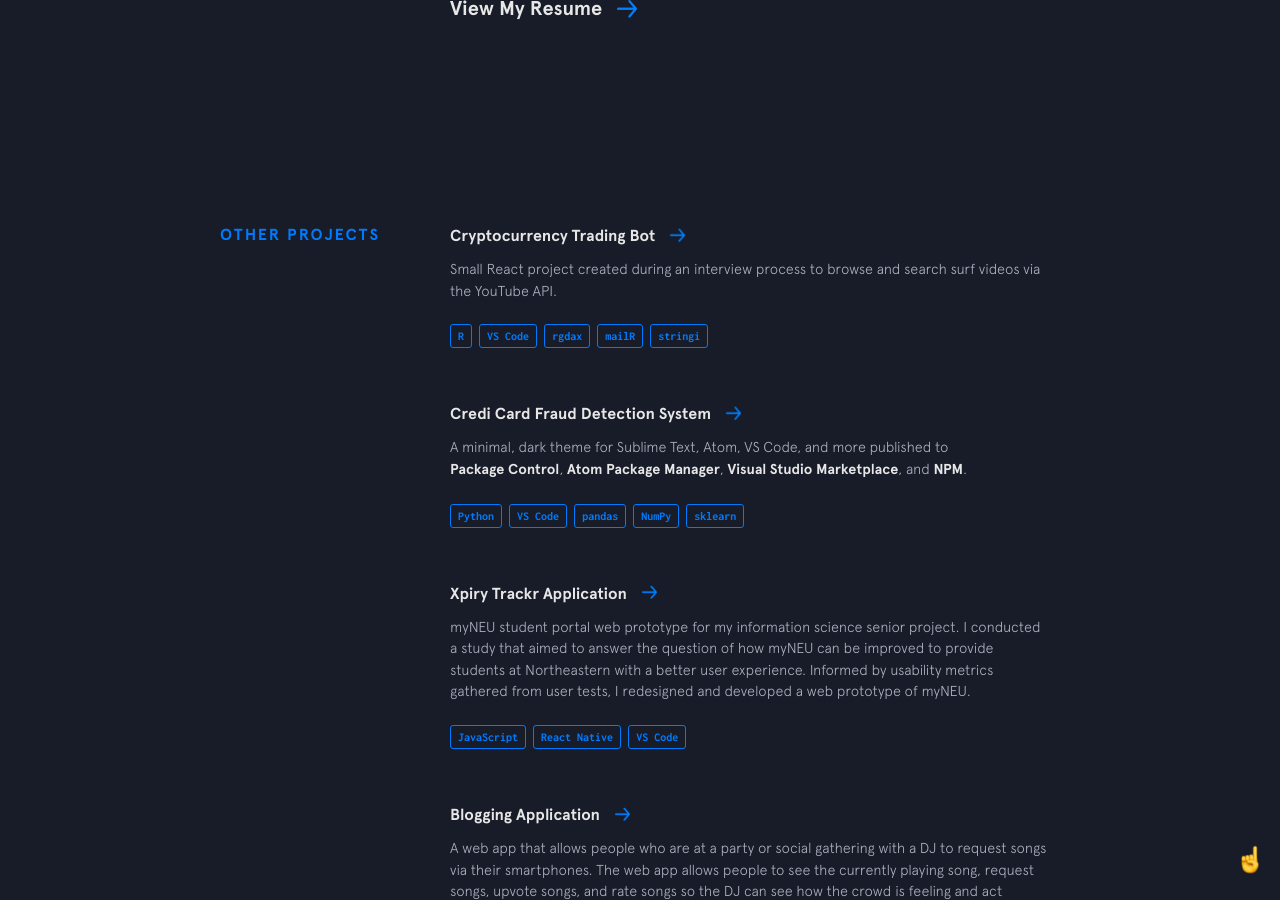
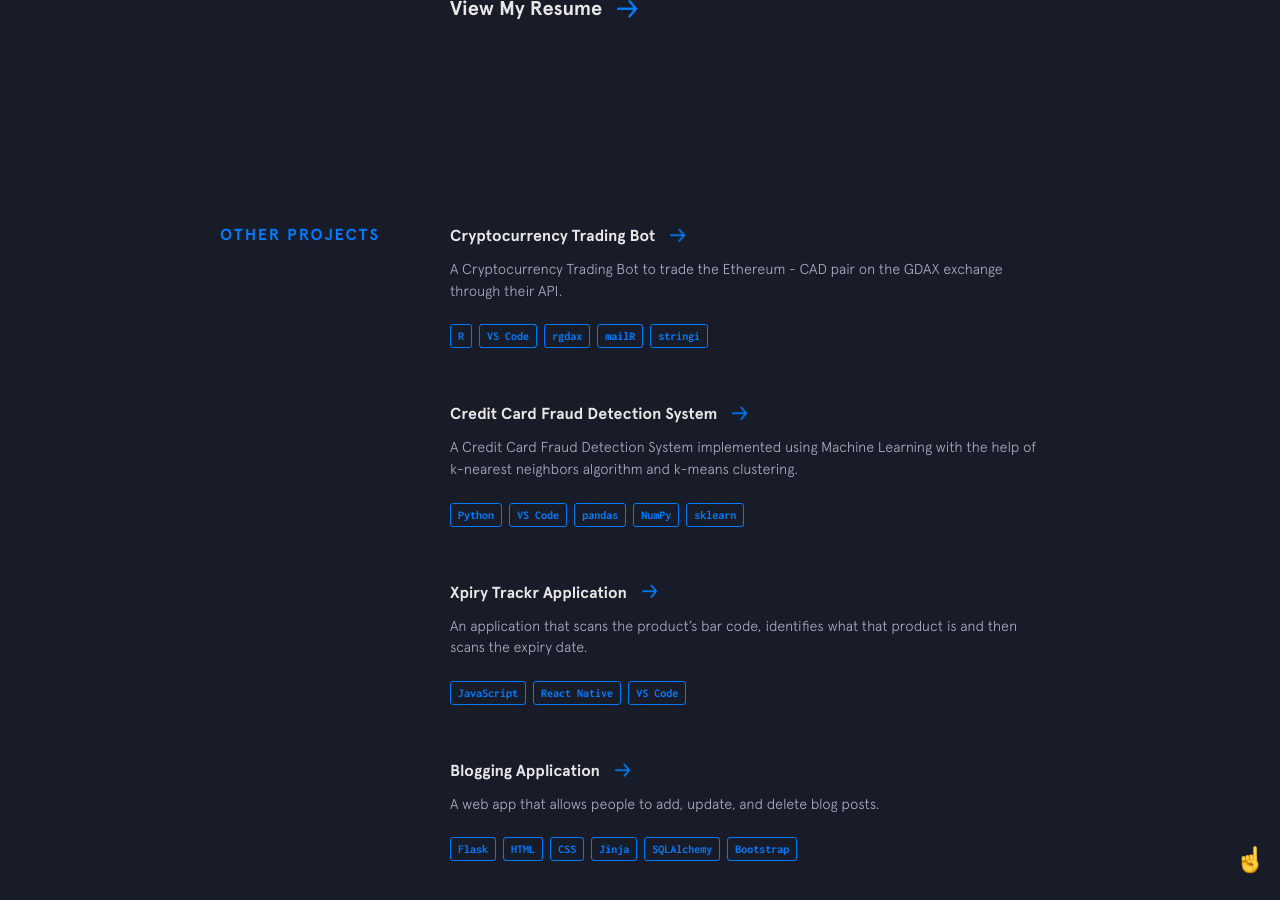
Before and after one commit to rohanxminocha/personal-website-v1, a Jekyll site: the page built from index.html, in a window 1280 px wide and 900 px high, scrolled down 2368 px. Built offline with Jekyll 4.4.1, drawn with Linux system fonts in a browser that asks for light colours; nearby versions of some CDN libraries; some of the changed text lies outside the part shown.

Commit message:
Update other-projects.yml

```diff
--- a/_data/other-projects.yml
+++ b/_data/other-projects.yml
@@ -1,7 +1,7 @@
 - name: Cryptocurrency Trading Bot
   url: https://github.com/rohanxminocha/crypto-trading-bot
   code: https://github.com/rohanxminocha/crypto-trading-bot
-  description: Small React project created during an interview process to browse and search surf videos via the YouTube API.
+  description: A Cryptocurrency Trading Bot to trade the Ethereum - CAD pair on the GDAX exchange through their API.
   used:
     - thing: R
     - thing: VS Code
@@ -9,10 +9,10 @@
     - thing: mailR
     - thing: stringi
 
-- name: Credi Card Fraud Detection System
+- name: Credit Card Fraud Detection System
   url: https://github.com/rohanxminocha/credit-card-fraud-detection/
   code: https://github.com/rohanxminocha/credit-card-fraud-detection/
-  description: A minimal, dark theme for Sublime Text, Atom, VS Code, and more published to <a class="underline-link" href="https://packagecontrol.io/packages/Halcyon%20Theme">Package Control</a>, <a class="underline-link" href="https://atom.io/themes/halcyon-syntax">Atom Package Manager</a>, <a class="underline-link" href="https://marketplace.visualstudio.com/items?itemName=brittanychiang.halcyon-vscode">Visual Studio Marketplace</a>, and <a class="underline-link" href="https://www.npmjs.com/package/hyper-halcyon-theme">NPM</a>.
+  description: A Credit Card Fraud Detection System implemented using Machine Learning with the help of k-nearest neighbors algorithm and k-means clustering.
   used:
     - thing: Python
     - thing: VS Code
@@ -23,7 +23,7 @@
 - name: Xpiry Trackr Application
   url: https://github.com/rohanxminocha/XpiryTrackr-yuHacks2021
   code: https://github.com/rohanxminocha/XpiryTrackr-yuHacks2021
-  description: myNEU student portal web prototype for my information science senior project. I conducted a study that aimed to answer the question of how myNEU can be improved to provide students at Northeastern with a better user experience. Informed by usability metrics gathered from user tests, I redesigned and developed a web prototype of myNEU.
+  description: An application that scans the product’s bar code, identifies what that product is and then scans the expiry date.
   used:
     - thing: JavaScript
     - thing: React Native
@@ -32,9 +32,7 @@
 - name: Blogging Application
   url: https://github.com/rohanxminocha/blogging-application
   code: https://github.com/rohanxminocha/blogging-application
-  description:
-    A web app that allows people who are at a party or social gathering with a DJ to request songs via their smartphones. The web app allows people to see the currently playing song, request songs, upvote songs, and rate songs so the DJ can see how the crowd is feeling and act accordingly. In other words, Crowd DJ is essentially a crowdsourced music queue. <br>
-    <a class="small" href="http://projects.hackbeanpot.com/2017-projects.html">🏆 Won Best UI/UX Design at Hackbeanpot 2017 🏆</a>
+  description: A web app that allows people to add, update, and delete blog posts.
   used:
     - thing: Flask
     - thing: HTML
@@ -42,14 +40,3 @@
     - thing: Jinja
     - thing: SQLAlchemy
     - thing: Bootstrap
-
-- name: Personal Website V2
-  url: https://bchiang7.github.io/v2
-  code: https://github.com/bchiang7/v2
-  description: Second iteration of my personal website. Designed and developed with a conscious effort to avoid using any superfluous frameworks like Bootstrap.
-  used:
-    - thing: Jekyll
-    - thing: HTML
-    - thing: CSS
-    - thing: JavaScript
-    - thing: Github Pages
```
